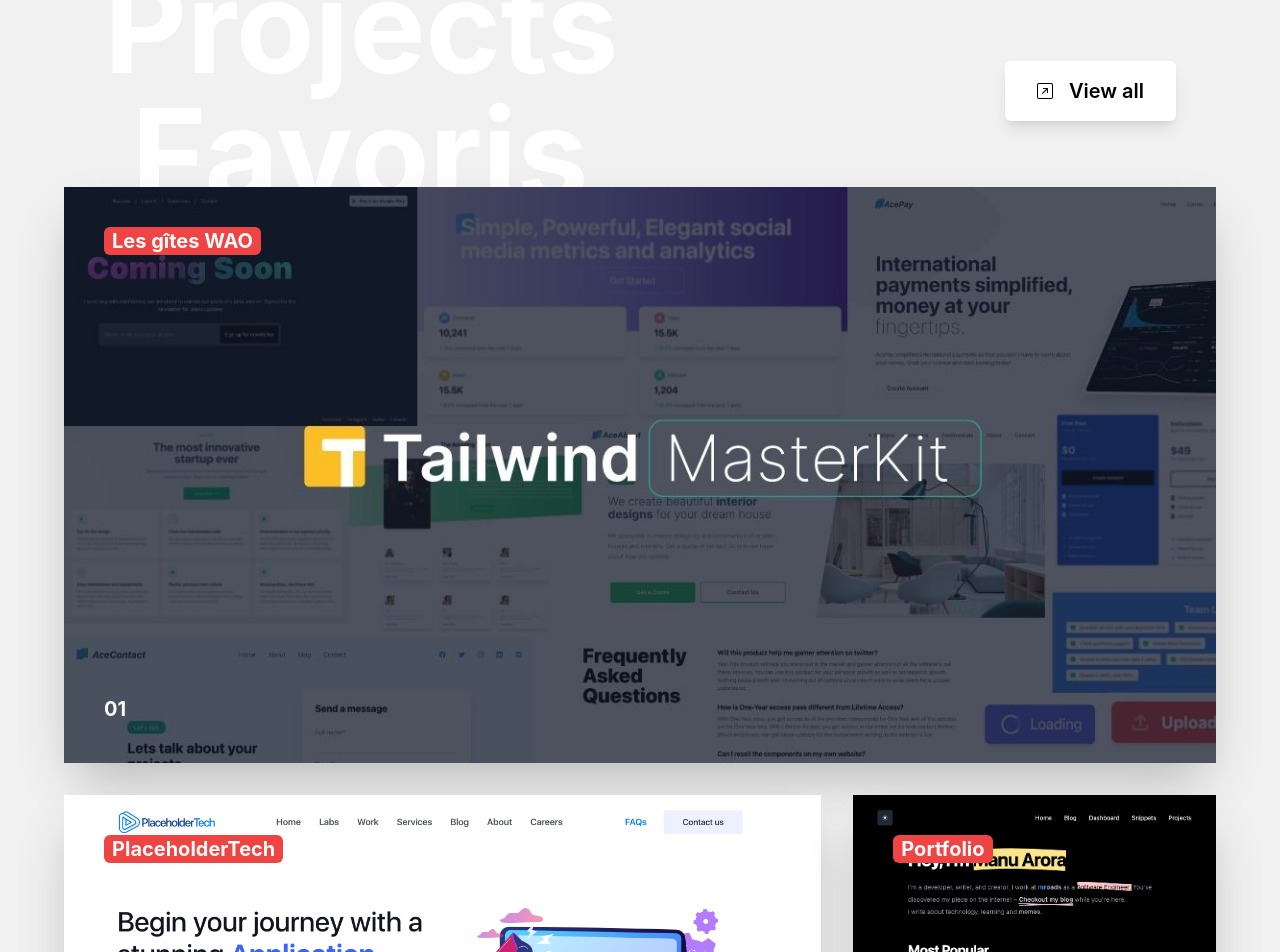
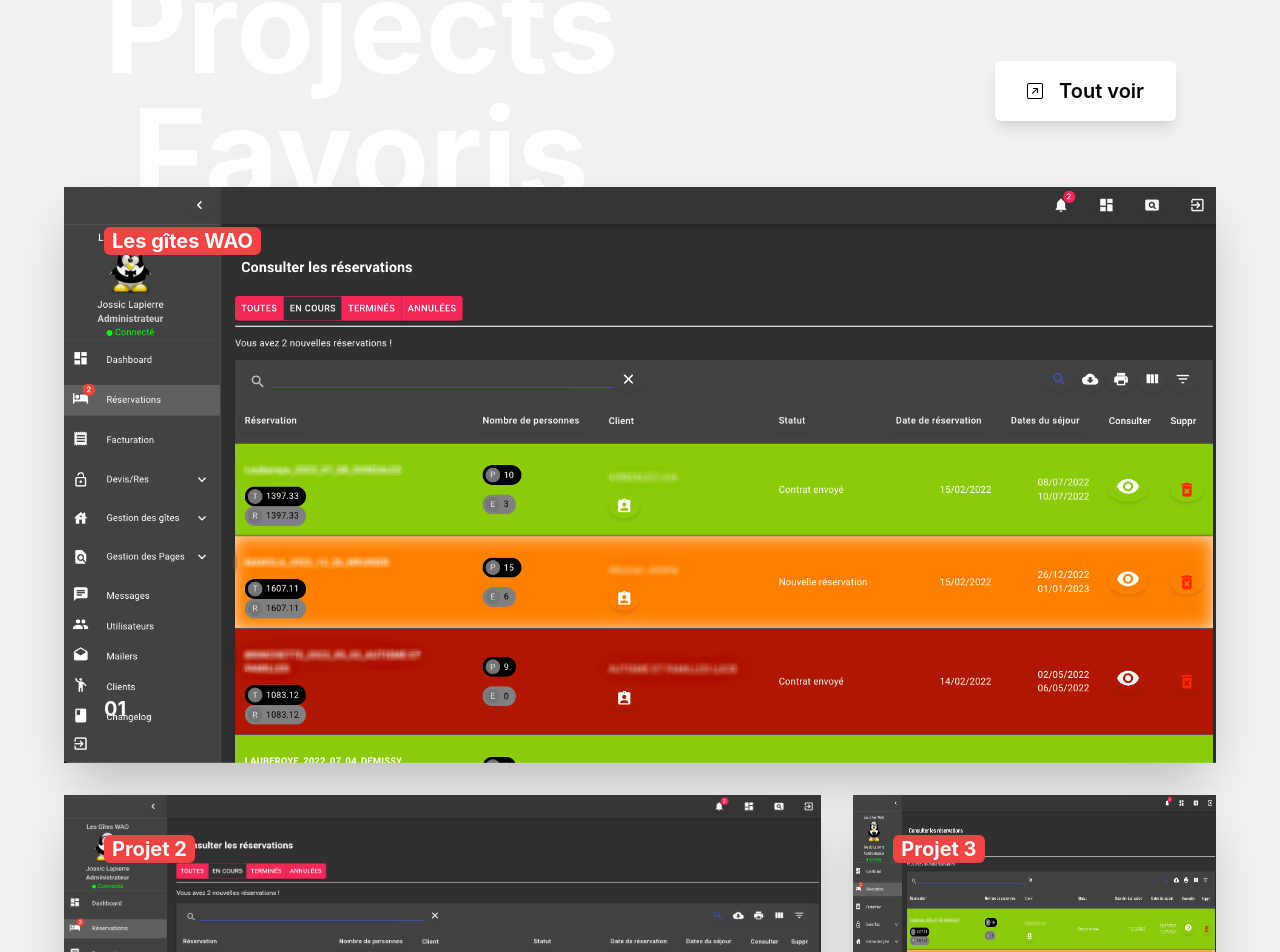
Before and after one commit to Jossic/portfolio-jossic, a Next.js app: page / in a window 1280 px wide. Shown: the part 975-1927 px from the top of the page. Built offline with nearby package versions, Linux system fonts and the light colour scheme; no server answers.

Commit message:
Update images

```diff
--- a/components/FavouriteProjects.tsx
+++ b/components/FavouriteProjects.tsx
@@ -26,7 +26,7 @@
 									d='M15 2a1 1 0 0 0-1-1H2a1 1 0 0 0-1 1v12a1 1 0 0 0 1 1h12a1 1 0 0 0 1-1V2zM0 2a2 2 0 0 1 2-2h12a2 2 0 0 1 2 2v12a2 2 0 0 1-2 2H2a2 2 0 0 1-2-2V2zm5.854 8.803a.5.5 0 1 1-.708-.707L9.243 6H6.475a.5.5 0 1 1 0-1h3.975a.5.5 0 0 1 .5.5v3.975a.5.5 0 1 1-1 0V6.707l-4.096 4.096z'
 								/>
 							</svg>
-							<p>View all</p>
+							<p>Tout voir</p>
 						</a>
 					</Link>
 				</header>
@@ -35,12 +35,12 @@
 				<div className='grid md:grid-cols-3 gap-8 lg:-mt-8 pb-40'>
 					{/* Single card */}
 					<a
-						href='https://tailwindmasterkit.com'
+						href='https://gites-wao.fr'
 						className='w-full block col-span-3 shadow-2xl'>
 						<div className='relative overflow-hidden'>
 							<div className='transform hover:scale-125 transition duration-2000 ease-out'>
 								<Image
-									src='/tmk.jpg'
+									src='/backoffice.png'
 									alt='portfolio'
 									height='600'
 									width='1200'
@@ -57,13 +57,13 @@
 					</a>
 					{/* Single card */}
 					<a
-						href='https://placeholdertech.in'
+						href=''
 						className='w-full block col-span-3  sm:col-span-2 shadow-2xl'>
 						<div className='relative overflow-hidden'>
 							{/* <div className="overlay absolute inset-0 bg-black bg-opacity-70 z-10"></div> */}
 							<div className='transform hover:scale-125 transition duration-2000 ease-out'>
 								<Image
-									src='/placeholdertech.png'
+									src='/backoffice.png'
 									alt='portfolio'
 									height='356'
 									width='746'
@@ -71,7 +71,7 @@
 								/>
 							</div>
 							<h1 className='absolute top-10 left-10 text-gray-50 font-bold text-xl bg-red-500 rounded-md px-2'>
-								PlaceholderTech
+								Projet 2
 							</h1>
 							<h1 className='absolute bottom-10 left-10 text-gray-50 font-bold text-xl'>
 								02
@@ -86,14 +86,14 @@
 							{/* <div className="overlay absolute inset-0 bg-black bg-opacity-70 z-10"></div> */}
 							<div className='transform hover:scale-125 transition duration-2000 ease-out object-cover shadow-2xl'></div>
 							<Image
-								src='/portfolio.png'
+								src='/backoffice.png'
 								alt='portfolio'
 								height='251'
 								width='357'
 								layout='responsive'
 							/>
 							<h1 className='absolute top-10 left-10 text-gray-50 font-bold text-xl bg-red-500 rounded-md px-2'>
-								Portfolio
+								Projet 3
 							</h1>
 							<h1 className='absolute bottom-10 left-10 text-gray-50 font-bold text-xl'>
 								03
```
